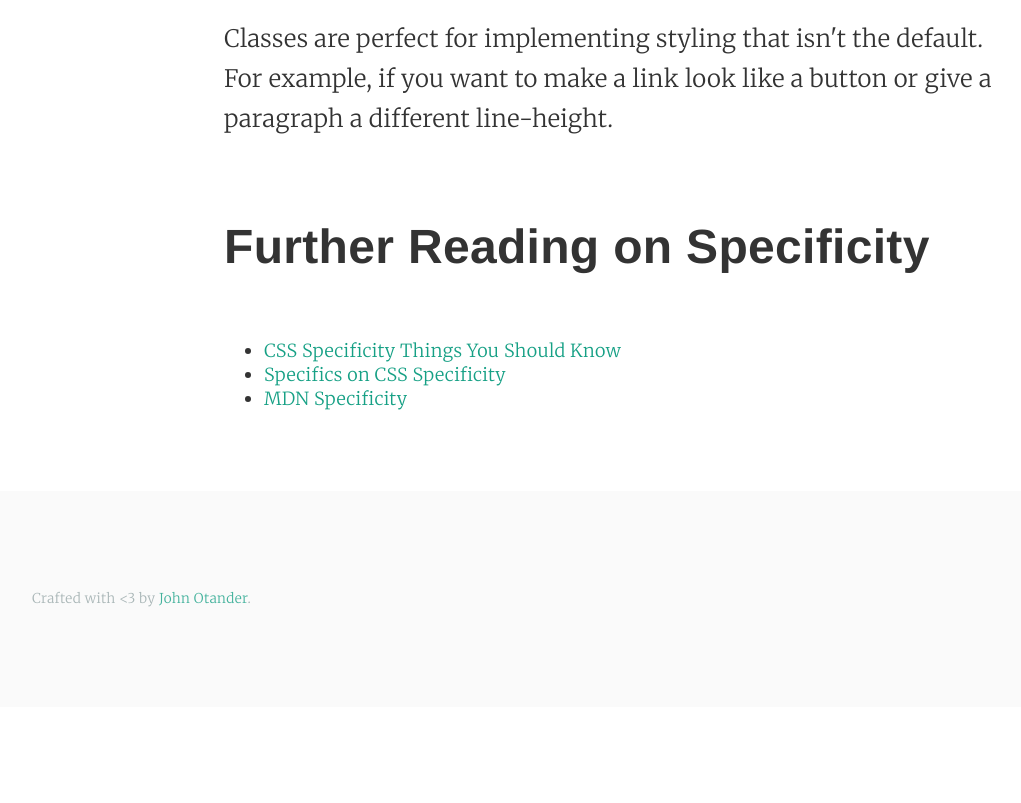
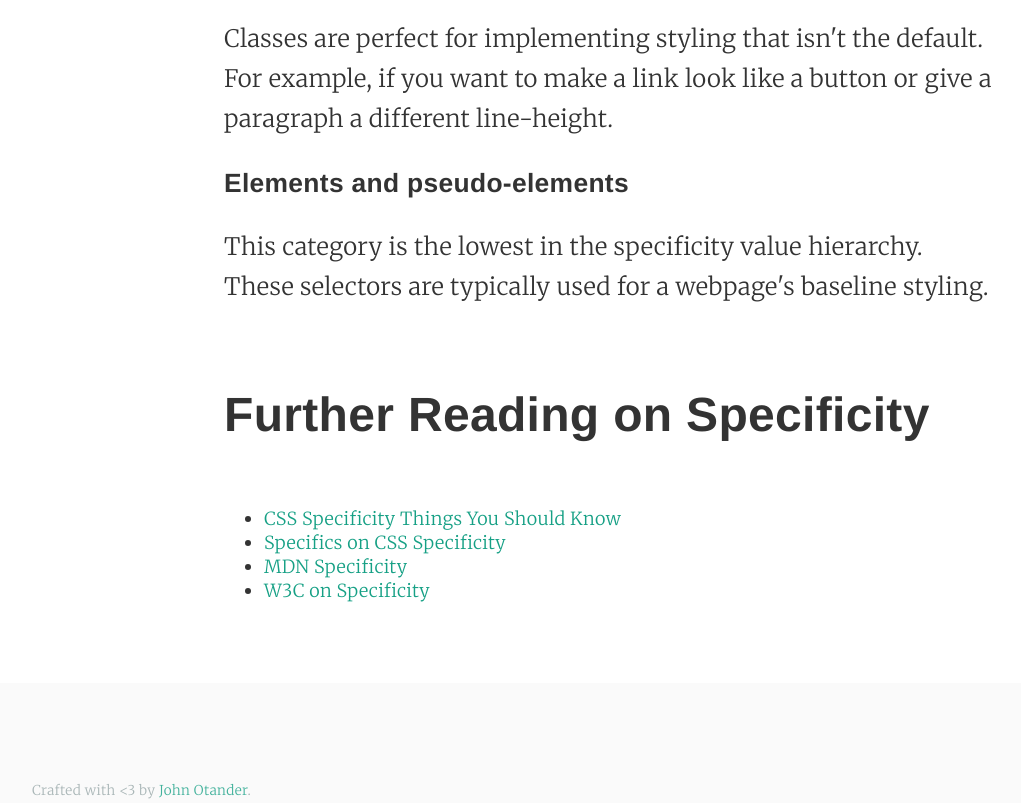
Before and after one commit to johno/specificity.co, a website: page index.html in a window 1280 px wide. Shown: the part 2631-3434 px from the top of the page, without its empty margins (32-1053 px from the left). Before the commit the page ends 3338 px from the top, so only its background shows below. Drawn offline with Linux system fonts and the light colour scheme.

Commit message:
Add more descriptions.

```diff
--- a/index.html
+++ b/index.html
@@ -40,7 +40,8 @@
         document so specificity isn't even a consideration.
       </p>
       <p class="italic mid-gray">
-        Web browsers use a specificity like a hierarchy to determine which style properties to apply.
+        Web browsers use specificity like a hierarchy to determine which style properties to apply. This is
+        how the styling of a document "cascades".
       </p>
       <p>
         In order to make sense of what CSS selectors to prioritize, selectors are placed in four categories:
@@ -78,11 +79,23 @@
         Classes are perfect for implementing styling that isn't the default. For example, if you want to make
         a link look like a button or give a paragraph a different line-height.
       </p>
+      <h3>
+        Elements and pseudo-elements
+      </h3>
+      <p>
+        This category is the lowest in the specificity value hierarchy. These selectors are typically used for
+        a webpage's baseline styling.
+      </p>
+      <!--<h2>There are always exceptions...</h2>
+      <p>
+        Embedded styles within a document are considered closer to an element.
+      </p>-->
       <h3 class="h2 py3">Further Reading on Specificity</h3>
       <ul>
         <li><a href="http://www.smashingmagazine.com/2007/07/27/css-specificity-things-you-should-know/">CSS Specificity Things You Should Know</a></li>
         <li><a href="http://css-tricks.com/specifics-on-css-specificity/">Specifics on CSS Specificity</a></li>
         <li><a href="https://developer.mozilla.org/en-US/docs/Web/CSS/Specificity">MDN Specificity</a></li>
+        <li><a href="http://www.w3.org/TR/selectors/#specificity">W3C on Specificity</a></li>
       </ul>
     </div>
 
```
